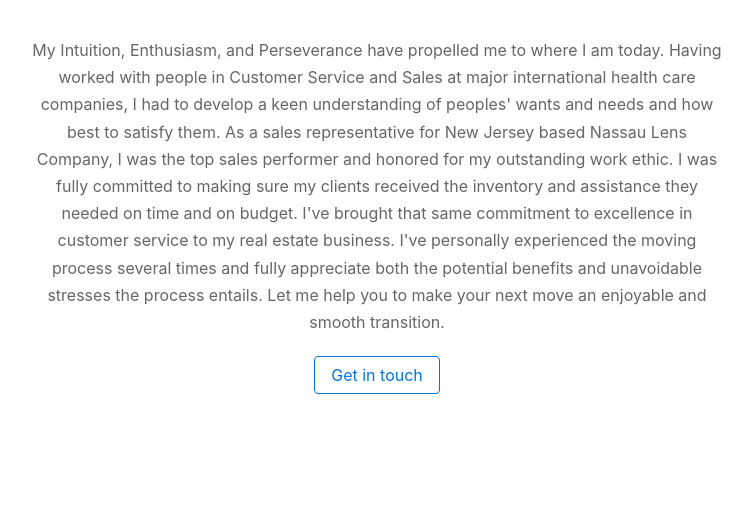
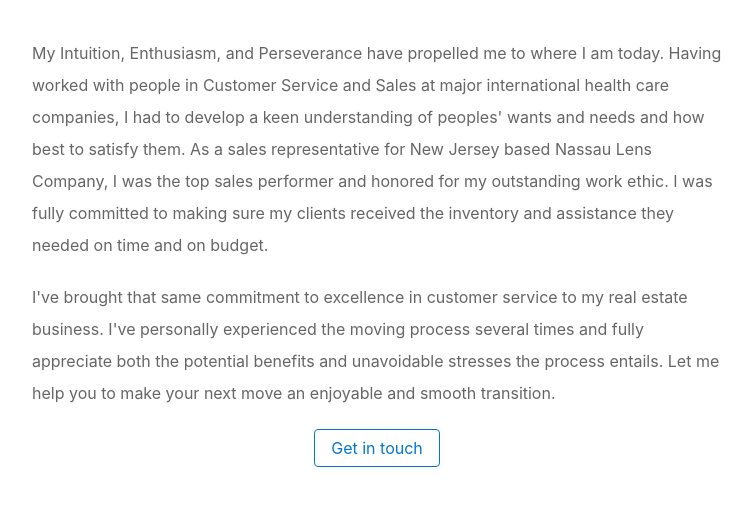
Before and after one commit to HeronCoveRealty/heroncoverealty.github.io, a website: page index.html in a window 1280 px wide. Shown: the part 382-888 px from the top of the page, without its empty margins (263-1016 px from the left). Drawn offline with Linux system fonts and the light colour scheme.

Commit message:
Update styling

```diff
--- a/index.html
+++ b/index.html
@@ -40,8 +40,9 @@
             the top sales performer and honored for my outstanding work ethic.  I was
             fully committed to making sure my clients received the inventory and
             assistance they needed on time and on budget.
+            </p>
 
-
+            <p>
             I've brought that same commitment to excellence in customer service to my
             real estate business.  I've personally experienced the moving process
             several times and fully appreciate both the potential benefits and
@@ -50,7 +51,9 @@
             </p>
         </div>
 
-        <a href="mailto:liz@heroncoverealty.com" class="btn btn-outline-primary">Get in touch</a>
+        <div id="contact">
+            <a href="mailto:liz@heroncoverealty.com" class="btn btn-outline-primary">Get in touch</a>
+        </div>
     </div>
 
     <!-- Bootstrap core JavaScript
--- a/styleguide.css
+++ b/styleguide.css
@@ -1,6 +1,5 @@
 .container {
     max-width: 720px;
-    text-align: center;
     margin-bottom: 15rem !important;
     margin-top: 7rem !important;
 }
@@ -16,6 +15,7 @@
     border-bottom: 1px solid #eee;
     margin-bottom: 40px;
     padding-bottom: 40px;
+    text-align: center;
 }
 
 #profile h1 {
@@ -38,9 +38,14 @@ img {
 }
 
 #post p {
-    line-height: 1.7;
+    line-height: 2.0;
     margin-bottom: 20px;
     color: #666;
     -webkit-font-smoothing: antialiased;
     text-rendering: optimizeLegibility;
 }
+
+#contact {
+    margin: 0 auto;
+    text-align: center;
+}
```
